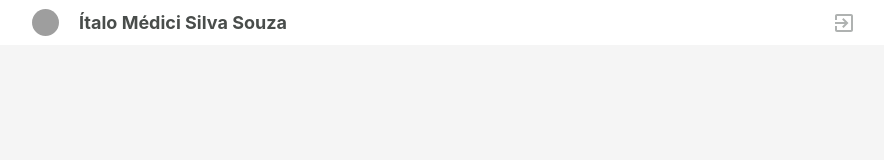
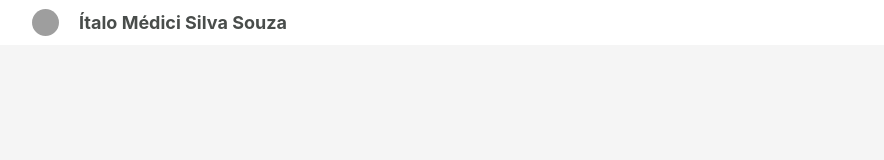
Before and after one commit to ItaloMedici/my-schedule-app, a React (Vite) app in the folder web/: page /home in a window 1280 px wide. Shown: the top 160 px of the page, without its empty margins (192-1076 px from the left). Built offline with nearby package versions, Linux system fonts and the light colour scheme; grey boxes are pictures that could not be loaded.

Commit message:
add Props

```diff
--- a/web/src/components/ButtonIcon/index.tsx
+++ b/web/src/components/ButtonIcon/index.tsx
@@ -1,17 +1,26 @@
-import { IconButton } from '@mui/material';
+import { ExtendButtonBase, IconButton, IconButtonTypeMap } from '@mui/material';
 import React from 'react';
 
 // import { Container } from './styles';
 
-type ButtonIconProps = {
-  onClick: () => void;
+type ButtonIconProps = any & {
+  onClick: (e: any) => void;
+  color?: string;
+  bg?: string;
 }
 
-const ButtonIcon: React.FC<ButtonIconProps> = ({ children, onClick }) => {
+const ButtonIcon: React.FC<ButtonIconProps> = ({ children, onClick, color = "white", bg, ...rest }) => {
+
+  const style = {
+    color: color,
+    background: bg,
+  }
+
   return (
     <IconButton
       onClick={onClick}
-      sx={{ color: "var(--gray-200)" }}
+      sx={style}
+      {...rest}
     >
       {children}
     </IconButton>
```
Also changed, not shown: web/src/components/Button/index.tsx (+6 -5 lines).
